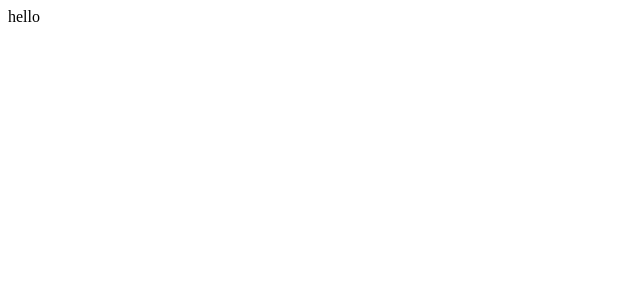
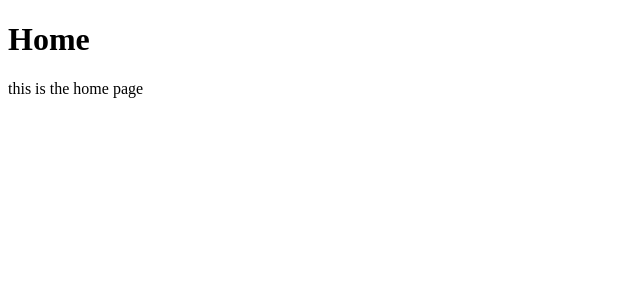
Before and after one commit to KelvinMitaki/Next-Js-Intro, a Next.js app: page / in a window 1280 px wide. Shown: the top 300 px of the page, without its empty margins (0-640 px from the left). Built offline with nearby package versions, Linux system fonts and the light colour scheme.

Commit message:
added about page

```diff
--- a/pages/index.js
+++ b/pages/index.js
@@ -1,7 +1,12 @@
 import React from "react";
 
 const index = () => {
-  return <div>hello</div>;
+  return (
+    <div>
+      <h1>Home</h1>
+      <p>this is the home page</p>
+    </div>
+  );
 };
 
 export default index;
```
Also changed, not shown: pages/about.js (added, +12 -0 lines).
